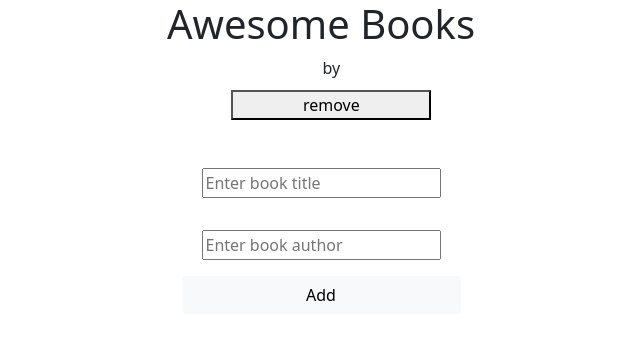
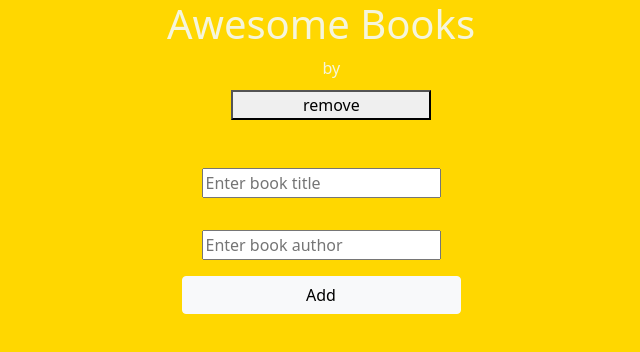
Before and after one commit to amklass11/Library-app, a website: page index.html in a window 1280 px wide. Shown: the whole page, without its empty margins (319-959 px from the left). Drawn offline with nearby package versions, Linux system fonts and the light colour scheme.

Commit message:
fix lint 5

```diff
--- a/index.html
+++ b/index.html
@@ -6,6 +6,7 @@
     <meta name="viewport" content="width=device-width, initial-scale=1.0">
     <link href="https://cdn.jsdelivr.net/npm/bootstrap@5.0.2/dist/css/bootstrap.min.css" rel="stylesheet" integrity="sha384-EVSTQN3/azprG1Anm3QDgpJLIm9Nao0Yz1ztcQTwFspd3yD65VohhpuuCOmLASjC" crossorigin="anonymous">
     <title>Library site</title>
+    <link rel="stylesheet" href="stykes.css">
 </head>
 <body>
   <h1 class="d-flex justify-content-center">Awesome Books</h1>
```
